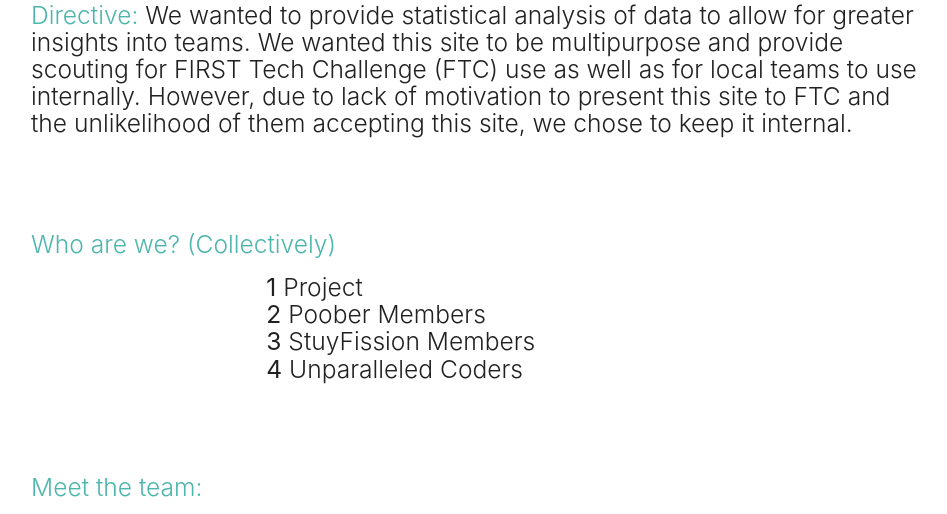
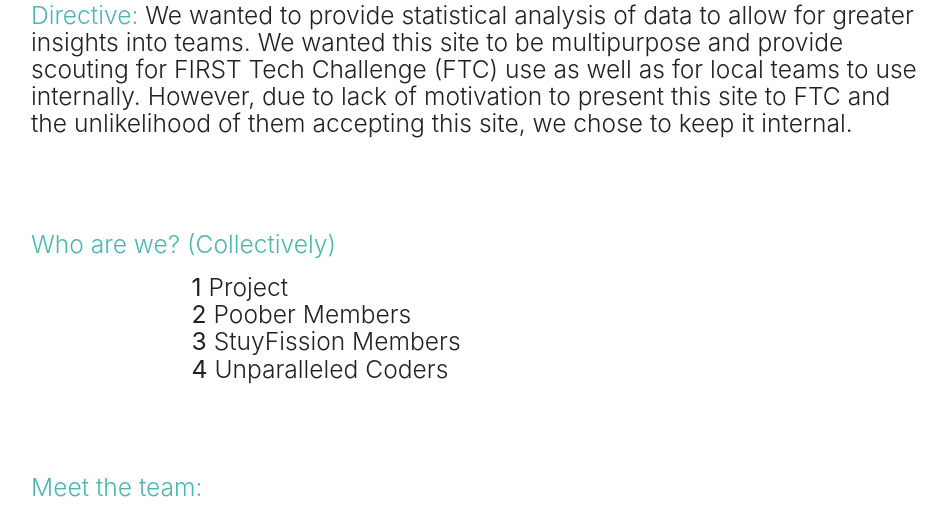
Before and after one commit to khinshankhan/project_angstrom, a Flask app: page /about in a window 1280 px wide. Shown: the part 232-746 px from the top of the page, without its empty margins (161-1108 px from the left). Run offline with Flask 2, Linux system fonts and the light colour scheme; parts of the project's set-up code (start-up, migrations or seed data) failed here and were passed over; some libraries are stand-ins or nearby versions.

Commit message:
Changed offset because numbers on coders go to another line

```diff
--- a/angstrom/templates/about.html
+++ b/angstrom/templates/about.html
@@ -24,7 +24,7 @@
     <fake class="teal-text text-lighten-2">Who are we? (Collectively) </fake>
     <br>
     <div class="row">
-      <h5 class="header col s6 offset-s3 light">
+      <h5 class="header col s6 offset-s2 light">
 	<b>1</b> Project<br>
 	<b>2</b> Poober Members<br>
 	<b>3</b> StuyFission Members<br>
```
